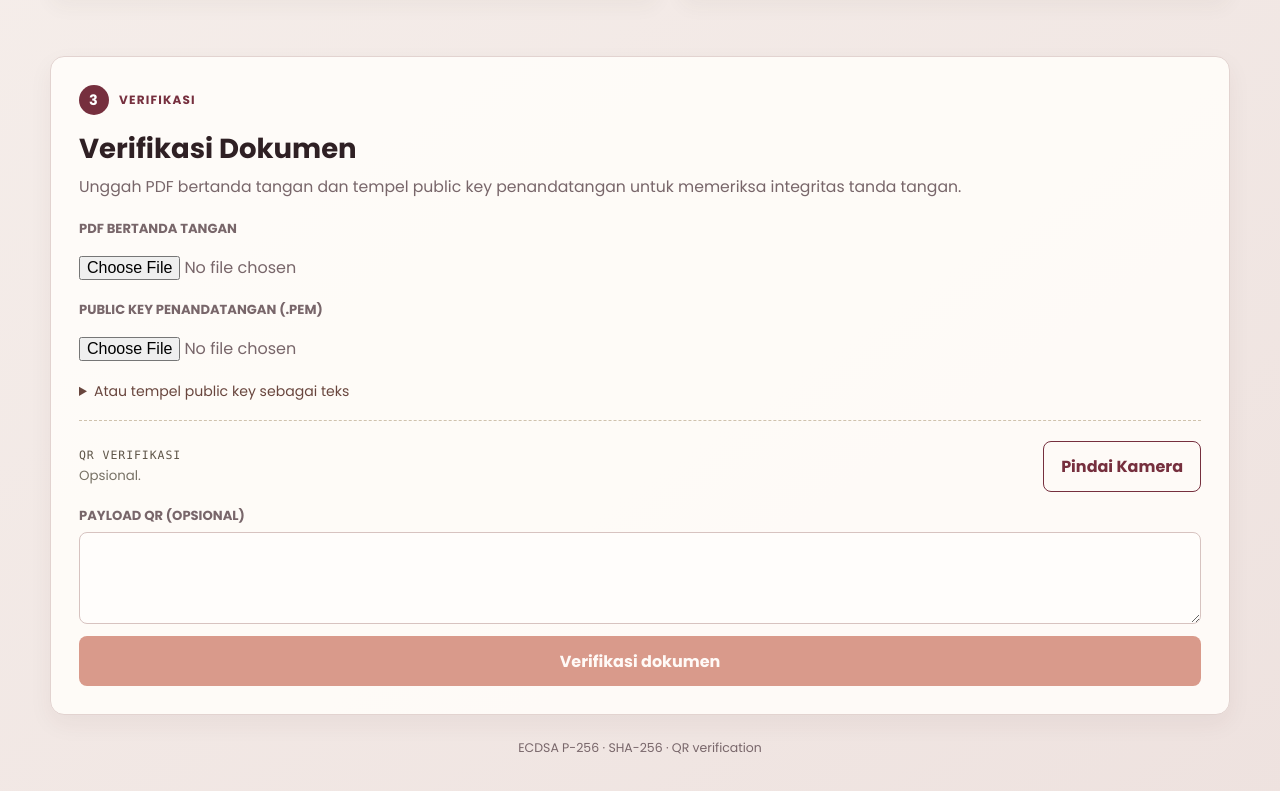
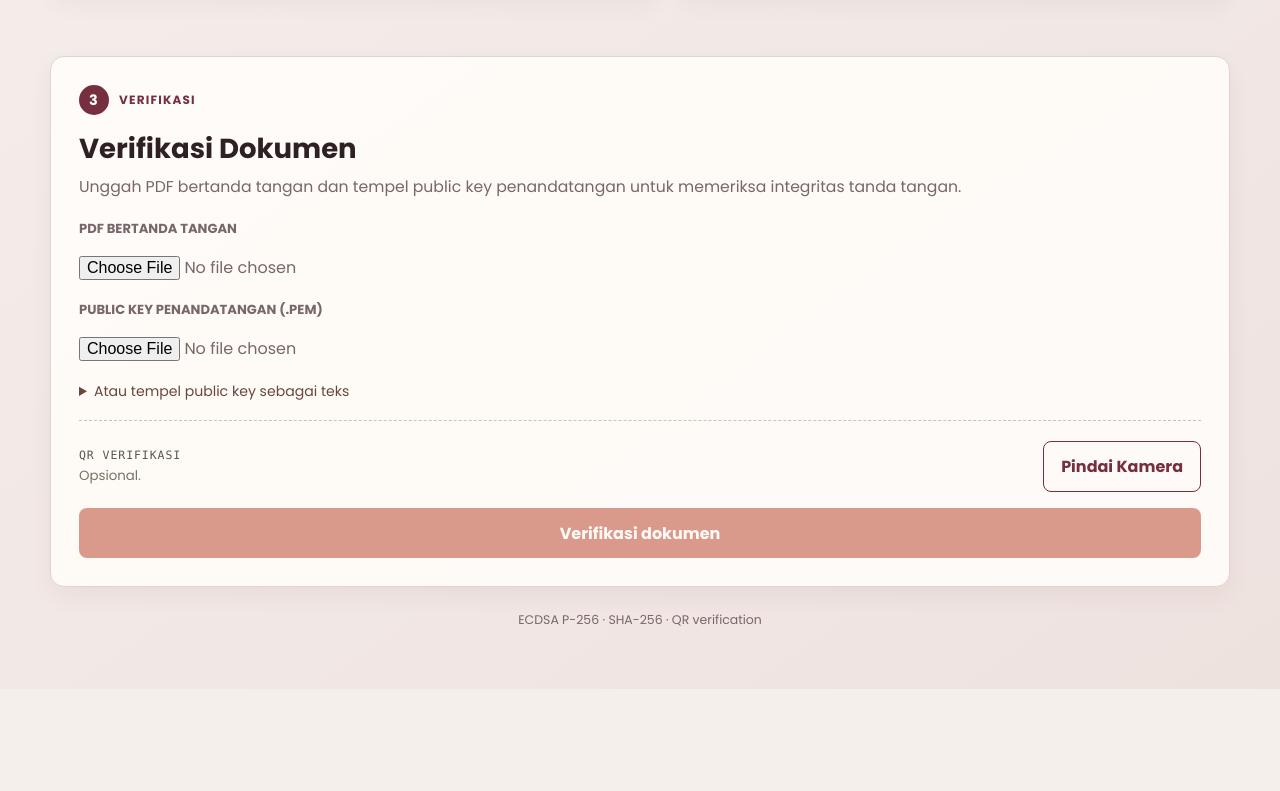
Before and after one commit to RistinAndini78/signify-project, a Next.js app: page / in a window 1280 px wide. Shown: the part 1574-2365 px from the top of the page. After the commit the page ends 2263 px from the top, so only its background shows below. Built offline with nearby package versions, Linux system fonts and the light colour scheme.

Commit message:
feat: hapus payload QR

```diff
--- a/src/app/page.tsx
+++ b/src/app/page.tsx
@@ -313,7 +313,6 @@ export default function Home() {
             </div>
             {cameraOn && <div className="camera-scanner"><video ref={videoRef} autoPlay playsInline muted /><button type="button" className="button-secondary" onClick={() => setCameraOn(false)}>Hentikan</button></div>}
             {cameraError && <p className={cameraOn ? 'notice' : 'scanner-status'}>{cameraError}</p>}
-            <div className="full-field"><label htmlFor="qr">PAYLOAD QR (OPSIONAL)</label><textarea id="qr" value={qr} onChange={(e) => setQr(e.target.value)} /></div>
             <button className="primary-wide" onClick={verify} disabled={verifyBusy}>{verifyBusy ? 'Memeriksa...' : 'Verifikasi dokumen'}</button>
             {vErr && <p className="error">{vErr}</p>}
             {report && <div className={`notice ${report.valid ? 'success' : 'error'}`}>{report.valid ? '✓ SAH' : '✗ TIDAK SAH'} - {report.message}</div>}
```
